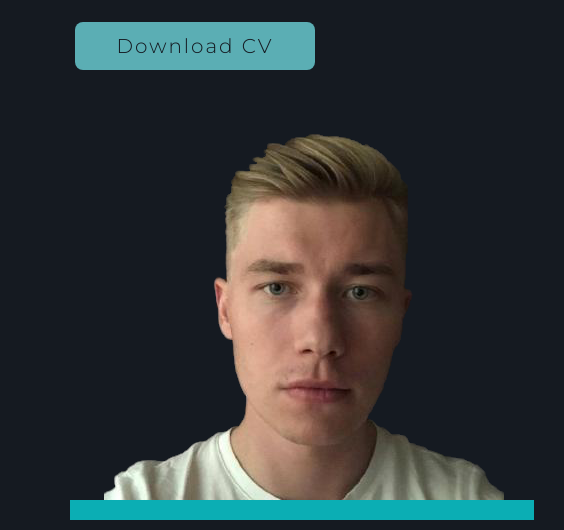
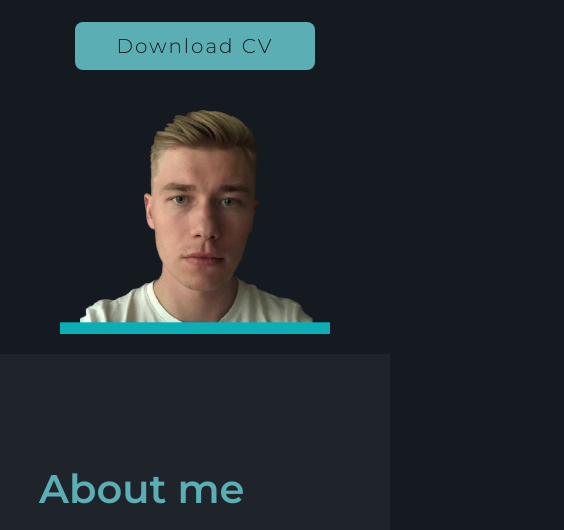
Before and after one commit to kacpersapis/porfolio, a plain HTML site: page index.html in a window 390 px wide. Shown: the part 530-1060 px from the top of the page, 564 px wide, since content can reach past the window. Drawn offline with nearby package versions, Linux system fonts and the light colour scheme.

Commit message:
finished

```diff
--- a/sass/main.scss
+++ b/sass/main.scss
@@ -41,7 +41,6 @@ html {
 	margin: 6px 0;
 }
 
-
 .navbar {
 	display: flex;
 }
@@ -50,7 +49,6 @@ html {
 	display: flex;
 	padding: 10px;
 }
-
 
 .navbar-logo {
 	font-size: 10px;
@@ -61,12 +59,9 @@ html {
 	font-size: 2rem;
 	color: #5baeb4;
 	text-decoration: none;
-	// margin-left: 35px;
 	letter-spacing: 2px;
 	text-transform: uppercase;
 	transition: 0.3s;
-	// opacity: 0;
-	// animation: slideRight 2s ease forwards;
 }
 
 .navbar a:hover,
@@ -120,17 +115,6 @@ html {
 	text-decoration: none;
 	margin: 30px 15px 30px 0;
 }
-
-// .btn {
-// 	display: inline-block;
-// 	padding: 12px 28px;
-// 	background: #5baeb4;
-// 	border-radius: 8px;
-// 	font-size: 2rem;
-// 	color: #151a21;
-// 	letter-spacing: 2px;
-// 	text-decoration: none;
-// }
 
 // about me
 #about {
@@ -189,7 +173,6 @@ html {
 
 .tab-contents ul li {
 	color: #ededed;
-	// list-style: none;
 	margin: 10px 18px;
 	font-size: 1.5rem;
 }
@@ -199,10 +182,7 @@ html {
 	margin: 10px 0;
 	font-size: 1.5rem;
 }
-// .tab-contents ul li span {
-// 	color: #5baeb4;
-// 	font-size: 2.5rem;
-// }
+
 .company-name {
 	color: #5baeb4;
 	font-size: 3.5rem;
@@ -239,7 +219,6 @@ html {
 		text-align: center;
 		color: rgb(255, 255, 255);
 		letter-spacing: 1px;
-		// padding: 0.5em;
 		margin-bottom: 0;
 		padding: 2em 0 0 0;
 	}
@@ -273,7 +252,6 @@ html {
 
 .skills {
 	display: flex;
-	// display: inline-block;
 	background-color: $bgc2;
 	width: 120px;
 	// 320
@@ -287,9 +265,7 @@ html {
 .circular-progress {
 	position: relative;
 	height: 75px;
-	// 150
 	width: 75px;
-	// 150
 	border-radius: 50%;
 	background: conic-gradient(#5baeb4 3.6deg, #ededed 0deg);
 	display: flex;
@@ -501,7 +477,7 @@ form .btn2 {
 // media
 @media (min-width: 375px) {
 	.home {
-		display: block;
+		// display: block;
 		padding: 15em 4em 0 4em;
 	}
 
@@ -509,11 +485,6 @@ form .btn2 {
 		display: flex;
 		justify-content: center;
 		align-items: center;
-	}
-
-	.home-img img {
-		// width: 100%;
-		padding: 3em;
 	}
 
 	.btn {
@@ -603,30 +574,15 @@ form .btn2 {
 		padding: 15em 10em 10em 10em;
 	}
 
-	// 	.home-img {
-	// 	display: flex;
-	// 	align-items: center;
-	// 	justify-content: center;
-	// 	padding: 0 0 0 50px;
-	// }
-	.home-img img {
-		// width: 100%;
-		padding: 3em;
-	}
 
-	// .btn {
-	// 	display: inline-block;
-	// 	padding: 12px 28px;
-	// 	background: #5baeb4;
-	// 	border-radius: 8px;
-	// 	font-size: 2rem;
-	// 	color: #151a21;
-	// 	letter-spacing: 2px;
-	// 	text-decoration: none;
-	// }
+
 	.navbar a {
 		margin-left: 35px;
 	}
+	.home-img {
+		padding: 3rem;
+	}
+
 }
 
 @media (min-width: 992px) {
@@ -667,26 +623,9 @@ form .btn2 {
 		flex-basis: 60%;
 	}
 
-	// contact
-	// 	.contact-row {
-	// 		display: flex;
-	// 		justify-content: space-between;
-	// 		align-items: center;
-	// 	}
-	// 	.contact-left {
-	// 		flex-basis: 35%;
-	// 	}
-	// 	.contact-left p {
-	// 		text-align: left;
-	// 	}
-	// 	.contact-right {
-	// 		flex-basis: 60%;
-	// 	}
-	// 	.contact-title{
-	// 	margin-top: 0;
-	// }
+
 }
-@media (max-width: 768px) {
+@media (max-width: 767px) {
 	.burger-menu {
 		display: block;
 	}
@@ -712,10 +651,20 @@ form .btn2 {
 	.burger-menu.active div:nth-child(3) {
 		transform: rotate(45deg) translate(-5px, -6px);
 	}
-	// .navbar.active {
-	//     display: flex;
-	// }
+
 	.navbar.active {
 		opacity: 1;
 	}
+	.home-img {
+		display: flex;
+		justify-content: center;
+		align-items: center;
+	}
+
+	.home-img img {
+		padding: 20px;
+		max-width: 100%;
+		max-height: 100%;
+	}
+
 }
```
Also changed, not shown: css/main.css, 1 other file.
